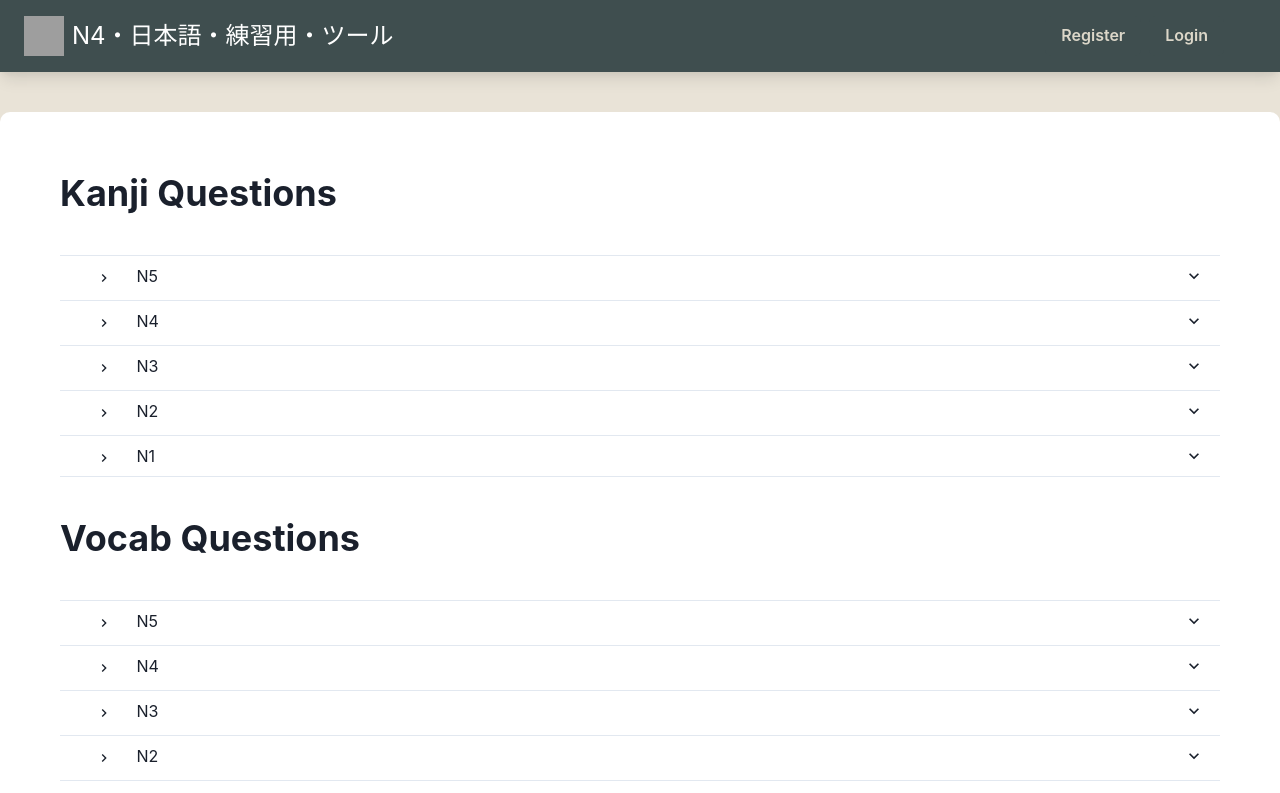
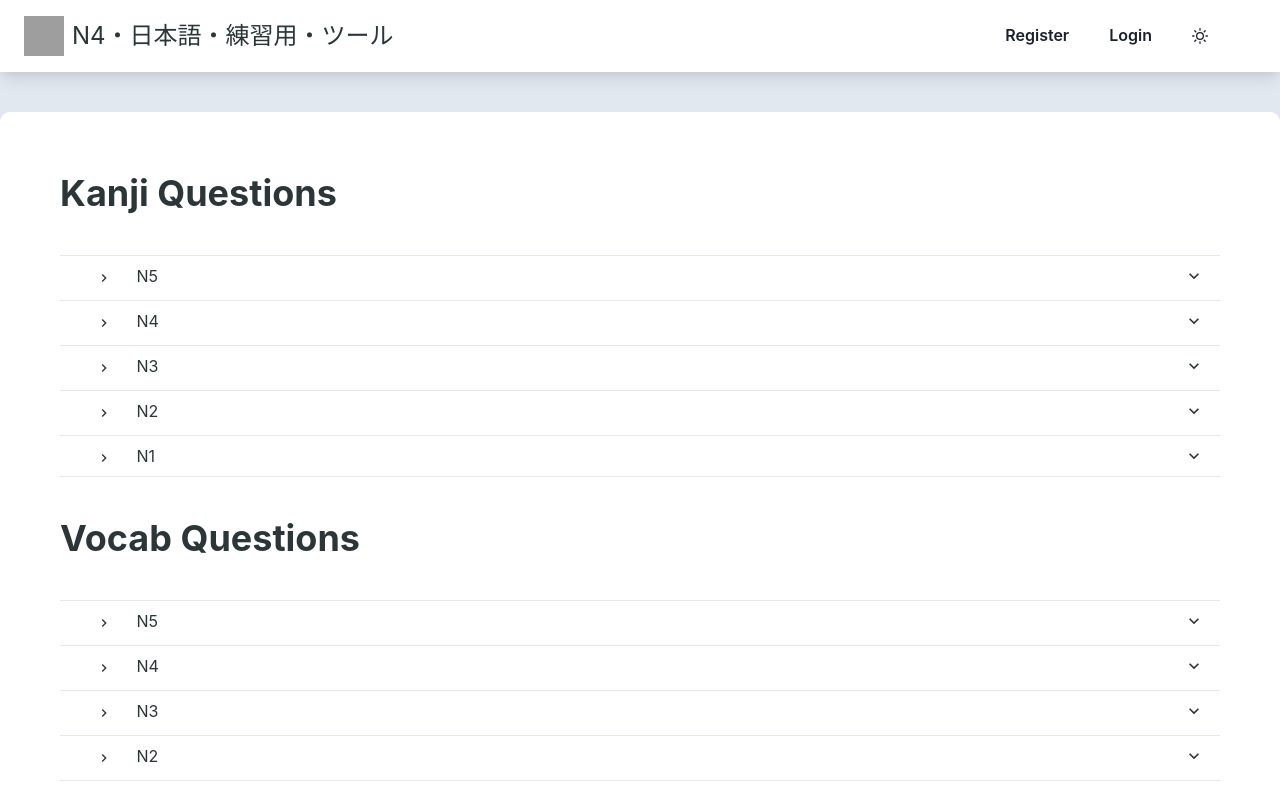
Before and after one commit to hernanjay/nihongo-app, a React (Vite) app: page /#/ in a window 1280 px wide. Shown: the top 793 px of the page. Built offline with nearby package versions, Linux system fonts and the light colour scheme; grey boxes are pictures that could not be loaded.

Commit message:
Added Color Modes for light and dark

```diff
--- a/src/Logic/Model/userModel.jsx
+++ b/src/Logic/Model/userModel.jsx
@@ -1,9 +1,10 @@
 export default class User {
-    constructor(id, userName, passWord, email) {
+    constructor(id, userName, passWord, email, studentSheet) {
         this.id = id;
         this.userName = userName;
         this.passWord = passWord;
         this.email = email;
+        this.studentSheet = studentSheet;
     }
 
     getId() {
--- a/src/UI/Components/NavBar.jsx
+++ b/src/UI/Components/NavBar.jsx
@@ -1,11 +1,12 @@
 import React, { useState } from 'react'
 import { useNavigate } from 'react-router-dom';
+import { Icon, useColorMode, useColorModeValue } from '@chakra-ui/react';
 import Swal from 'sweetalert2'
 import {
     Flex, Box, Spacer, Stack, Text, Image, Avatar, AvatarBadge, Button, ButtonGroup, Menu, MenuButton, MenuList, MenuItem, IconButton
 } from '@chakra-ui/react'
 
-import { InfoOutlineIcon, SettingsIcon, ExternalLinkIcon } from '@chakra-ui/icons'
+import { InfoOutlineIcon, SettingsIcon, ExternalLinkIcon, SunIcon, MoonIcon } from '@chakra-ui/icons'
 
 function showAlertMsgLogout(props, navigate, isLoggedIn) {
     Swal.fire({
@@ -33,6 +34,10 @@ function showAlertMsgLogout(props, navigate, isLoggedIn) {
 
 export default function NavBar(props) {
     const navigate = useNavigate();
+    const { toggleColorMode } = useColorMode();
+    const colorMode = useColorMode().colorMode.toString();
+
+    const bg = useColorModeValue('light.400', 'dark.100');
 
     function userLoginButtonGroup() {
         if (props.isLoggedIn) {
@@ -47,12 +52,10 @@ export default function NavBar(props) {
                                     <AvatarBadge boxSize='1.25em' bg='green.500' />
                                 </Avatar>
                             }
-                            variant='ghost'
-                            bg='dark.100'
-                            color='dark.100'
-                            colorScheme='blackAlpha'
+                            bg='transparent'
+
                         />
-                        <MenuList color='dark.100'>
+                        <MenuList >
                             <MenuItem icon={<InfoOutlineIcon />} command='⌘T'>
                                 User Profile
                             </MenuItem>
@@ -65,9 +68,9 @@ export default function NavBar(props) {
                         </MenuList>
                     </Menu>
                     <Button variant='solid'
-                        bg='dark.100'
-                        color='dark.400'
-                        colorScheme='blackAlpha'
+                        bg='transparent'
+
+
                         onClick={() => {
                             showAlertMsgLogout(props, navigate, props.setIsLoggedIn);
                         }}>
@@ -80,9 +83,7 @@ export default function NavBar(props) {
             return (
                 <>
                     <Button variant='solid'
-                        bg='dark.100'
-                        color='dark.400'
-                        colorScheme='blackAlpha'
+                        bg='transparent'
                         onClick={() => {
                             navigate('/register');
                             props.pageUpdate();
@@ -90,14 +91,21 @@ export default function NavBar(props) {
                         Register
                     </Button>
                     <Button variant='solid'
-                        bg='dark.100'
-                        color='dark.400'
-                        colorScheme='blackAlpha'
+                        bg='transparent'
                         onClick={() => {
                             navigate('/login');
                             props.pageUpdate();
                         }}>
                         Login
+                    </Button>
+                    <Button variant='solid'
+                        bg='transparent'
+                        onClick={() => {
+                            toggleColorMode();
+                            props.pageUpdate();
+                        }}
+                    >
+                        {colorMode === 'light' ? <Icon as={SunIcon} /> : <Icon as={MoonIcon} />}
                     </Button>
                 </>
             )
@@ -105,7 +113,7 @@ export default function NavBar(props) {
     }
 
     return (
-        <Flex boxShadow='lg' bg='dark.100' w='100%' p={4} color='white' alignItems='center' gap='2'>
+        <Flex bg={bg} boxShadow='lg' w='100%' p={4} alignItems='center' gap='2'>
             <Box />
             <Image boxSize='40px' objectFit='cover' src='https://1.bp.blogspot.com/-0wXC6MMwTqs/Xrea7O9QSuI/AAAAAAABY1U/apyEhwKBcTws66j3jFVmQUD0dMvIO7GRwCNcBGAsYHQ/s400/study_school_jugyou_boy.png' alt='logo' />
             <Text fontSize='2xl'>N4・日本語・練習用・ツール</Text>
--- a/src/UI/Pages/Login/Login.jsx
+++ b/src/UI/Pages/Login/Login.jsx
@@ -1,6 +1,7 @@
 import React from 'react';
 import { useNavigate } from 'react-router-dom';
 import Swal from 'sweetalert2';
+import { useColorModeValue } from '@chakra-ui/react';
 
 //Comment For Testing
 
@@ -22,11 +23,13 @@ export default function Login(props) {
     const [show, setShow] = React.useState(false)
     const handleClick = () => setShow(!show)
     const navigate = useNavigate();
+    const bg = useColorModeValue('light.400', 'dark.100');
+    const border = useColorModeValue('dark.100', 'light.400');
 
     return (
         <Box position='relative' h='80vh'>
             <AbsoluteCenter w='30vw' axis='both'>
-                <Card variant='elevated' size='sm' boxShadow='lg' px='5' py='5' >
+                <Card bg={bg} variant='elevated' size='sm' boxShadow='lg' px='5' py='5' >
                     <CardBody>
 
                         {/* Header */}
@@ -80,7 +83,7 @@ export default function Login(props) {
                             </Flex>
                             <Flex>
                                 <Spacer />
-                                <Button leftIcon={<CheckIcon />} colorScheme='gray' variant='outline' borderColor='dark.100' mt={5}
+                                <Button leftIcon={<CheckIcon />} variant='outline' borderColor={border} mt={5}
                                     onClick={() => {
                                         showAlertMsgLogin();
                                         props.setIsLoggedIn(true);
--- a/src/UI/Pages/Main/App.css
+++ /dev/null
@@ -1,3 +0,0 @@
-body {
-    background-color: #e9e3d7 !important;
-}
--- a/src/UI/Pages/Main/App.jsx
+++ b/src/UI/Pages/Main/App.jsx
@@ -1,36 +1,16 @@
 //
 
-import * as React from 'react'
-import "./App.css"
-
-// 1. Import `extendTheme`
-import { extendTheme } from "@chakra-ui/react"
+import * as React from 'react';
 
 // 2. import `ChakraProvider` component
-import { ChakraProvider } from '@chakra-ui/react'
+import { ChakraProvider } from '@chakra-ui/react';
 
 import { HashRouter as Router, Routes, Route } from 'react-router-dom';
 
 //Importing Website Components
 import Home from './Main';
 
-// 3. Call `extendTheme` and pass your custom values
-const theme = extendTheme({
-  colors: {
-    dark: {
-      100: "#3F4E4F", //Primary
-      200: "#2C3639", //Seconday
-      300: "#A27B5C", //Accent
-      400: "#DCD7C9" //Accent
-    },
-    light: {
-      100: "#CEE5D0", //Primary
-      200: "#94B49F", //Seconday
-      300: "#ECB390", //Accent
-      400: "#FCF8E8" //Accent
-    }
-  },
-})
+import theme from './Theme';
 
 function App() {
   // 4. Wrap ChakraProvider at the root of your app
--- /dev/null
+++ b/src/UI/Pages/Main/Theme.jsx
@@ -0,0 +1,43 @@
+// theme.js
+
+// 1. import `extendTheme` function
+import { extendTheme } from '@chakra-ui/react'
+// 1. import `mode` function
+import { mode } from '@chakra-ui/theme-tools';
+
+// 2. Add your color mode config
+const config = {
+    initialColorMode: 'light',
+    useSystemColorMode: true,
+}
+
+const styles = {
+    global: props => ({
+        body: {
+            color: mode('dark.200', 'white.100')(props),
+            bg: mode('gray.200', 'dark.200')(props),
+        }
+    })
+};
+
+// 3. extend the theme
+const theme = extendTheme({
+    styles,
+    config,
+    colors: {
+        dark: {
+            100: "#3F4E4F", //Primary
+            200: "#2C3639", //Seconday
+            300: "#A27B5C", //Accent
+            400: "#DCD7C9",  //Accent
+        },
+        light: {
+            100: "#CEE5D0", //Primary
+            200: "#94B49F", //Seconday
+            300: "#ECB390", //Accent
+            400: "#ffffff" //Accent
+        }
+    },
+})
+
+export default theme
--- a/src/main.jsx
+++ b/src/main.jsx
@@ -2,10 +2,11 @@ import React from 'react'
 import ReactDOM from 'react-dom/client'
 import { ColorModeScript } from '@chakra-ui/react'
 import App from './UI/Pages/Main/App.jsx'
+import theme from './UI/Pages/Main/Theme.jsx'
 
 ReactDOM.createRoot(document.getElementById('root')).render(
   <React.StrictMode>
-    <ColorModeScript />
+    <ColorModeScript initialColorMode={theme.config.initialColorMode} />
     <App />
   </React.StrictMode>,
 )
```
Also changed, not shown: src/Logic/Controller/userController.jsx (added, +18 -0 lines).
